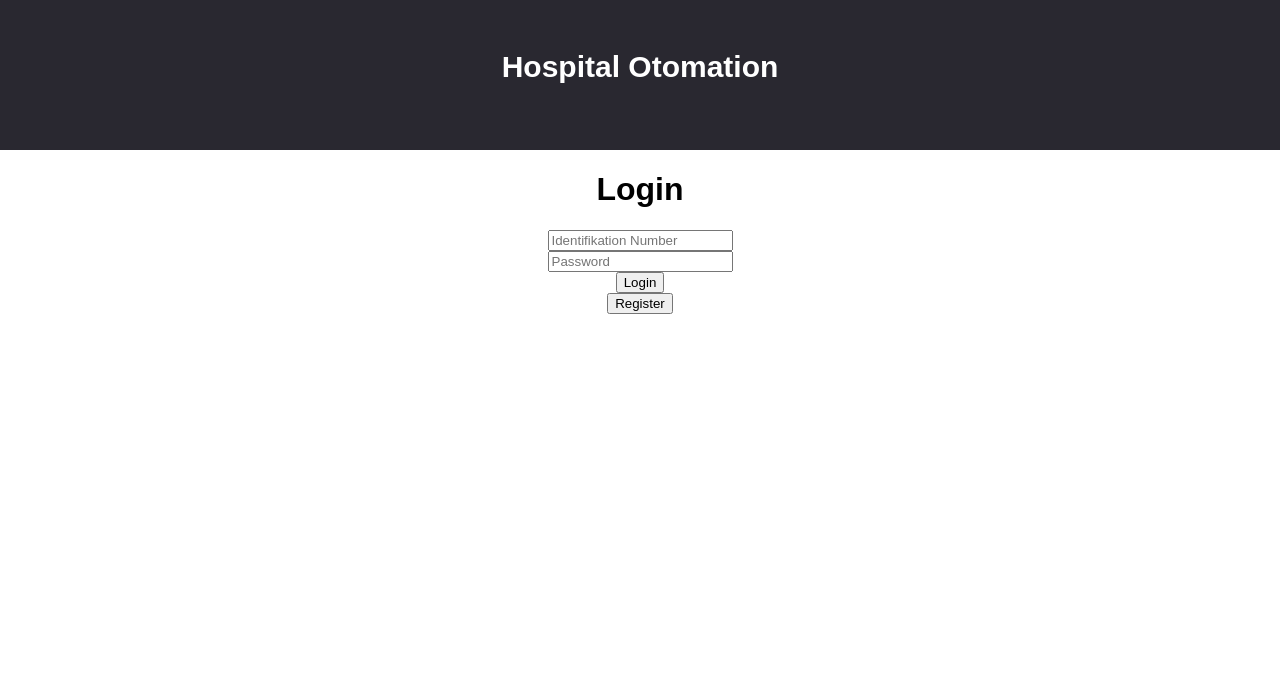
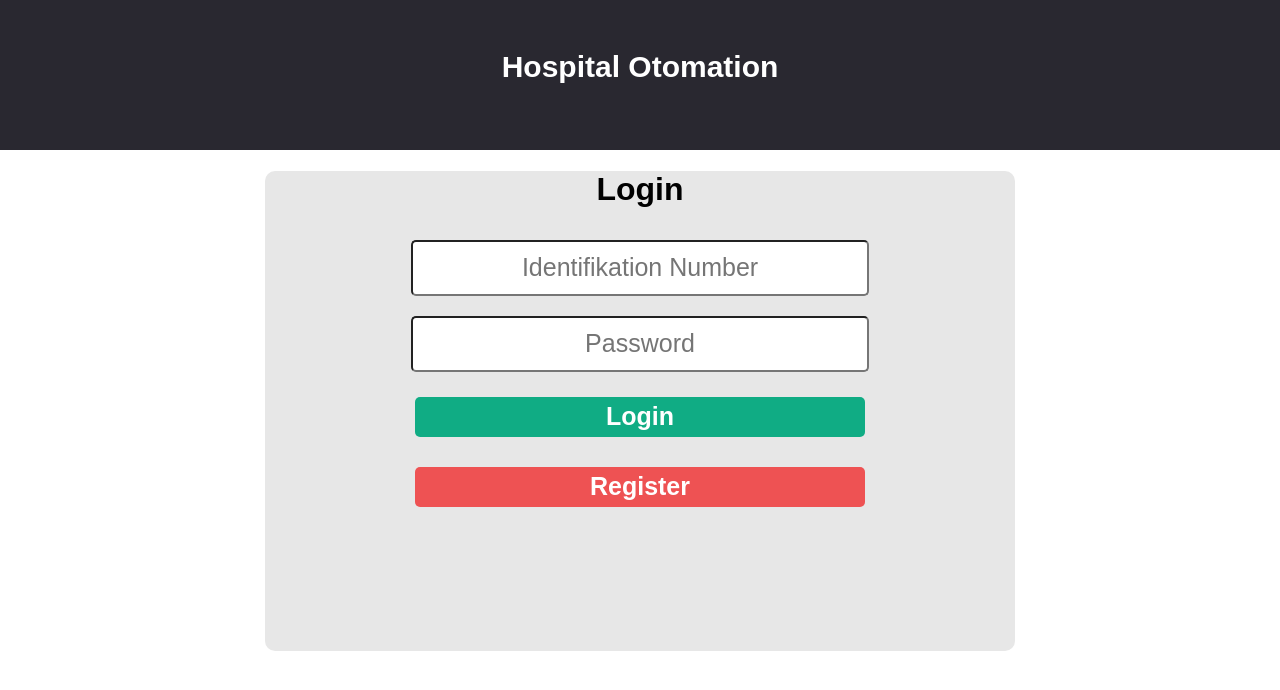
Before and after one commit to Afkre/PHPHospital, a PHP site: page / in a window 1280 px wide. Shown: the top 690 px of the page. Run offline with PHP 8.4, Linux system fonts and the light colour scheme.

Commit message:
2023.04.10-2

```diff
--- /dev/null
+++ b/Desing/homepage.php
@@ -0,0 +1 @@
+<?php include 'header.php'; ?>
--- a/Desing/index.php
+++ b/Desing/index.php
@@ -15,17 +15,17 @@
     </header>
     <div class="tableOuter">
         <h1>Login</h1>
-        <form action="islen.php" method="post">
+        <form action="verarbeitung.php" method="post">
             <div class="user">
                 <input type="text" name="IdenNR" placeholder="Identifikation Number">
             </div>
             <div class="pass">
                 <input type="password" name="password" placeholder="Password">
             </div>
-            <button type="submit"  class= "sub">Login</button>
+            <button type="submit"  class= "sub" id="login">Login</button>
             <br>
         </form>
-        <a href="mitglied.php"><button type="submit" class= "sub">Register</button></a>
+        <a href="mitglied.php"><button type="submit" class="sub" id="mitglied">Register</button></a>
     </div>
 
 </body>
--- a/Desing/style.css
+++ b/Desing/style.css
@@ -25,3 +25,115 @@ header h2{
     font-size: 30px;
     font-weight: bold;
 }
+.tableOuter{
+    width: 750px;
+    height: 480px;
+    margin: 0 auto;
+    background-color: #e7e7e7;
+    border-radius: 10px;
+}
+
+input[type="text"],
+input[type="password"]{
+    width: 60%;
+    margin: 10px;
+    height: 50px;
+    background-color: #ffffff;
+    border-radius: 5px;
+    text-align: center;
+    font-size: 25px;
+    color: gray;
+}
+
+::placeholder{
+    font-size: 25px;
+    text-align: center;
+}
+
+.sub {
+    height: 40px;
+    width: 60%;
+    border: none;
+    border-radius: 5px;
+    box-sizing: border-box;
+    font-size: 25px;
+    color:white;
+    font-weight:bolder;
+    cursor: pointer;
+    margin: 15px;
+}
+
+#login {
+    background-color: #10ac84;
+}
+
+#mitglied {
+    background-color: #ee5253;
+}
+
+#login:hover{
+    background: #1dd1a1;
+}
+
+#mitglied:hover{
+    background: #ff6b6b;
+}
+
+a{
+    font-size: 18px;
+    color: (100,100,100);
+}
+
+.oben_bar{
+    position: relative;
+    width: 85%;
+    height: 100px;
+    left: 0;
+    background: #292830;
+    top: 0;
+}
+
+.oben_bar h1 {
+    position: absolute;
+    left: 50px;
+    line-height: 50px;
+    color: white;
+}
+
+.menu h5 {
+    position: relative;
+    display: inline;
+    padding: 50px;
+    line-height: 100px;
+    font-size: 20px;
+    color: white;
+    text-decoration: none;
+}
+
+.menu {
+    position: absolute;
+    width: 600px;
+    height: 100px;
+    background: #292830;
+    right: 0;
+
+}
+a {
+    text-decoration: none;
+}
+.logout{
+    position:absolute;
+    width: 15%;
+    height: 100px;
+    background: #292830;
+    right: 0;
+    color: white;
+    text-align: center;
+    line-height: 100px;
+    font-size: 25;
+    cursor: pointer;
+    top: 0;
+}
+.logout:hover{
+    background: red;
+}
```
Also changed, not shown: Desing/header.php (added, +30 -0 lines), Desing/mitglied.php (+35 -0 lines).
